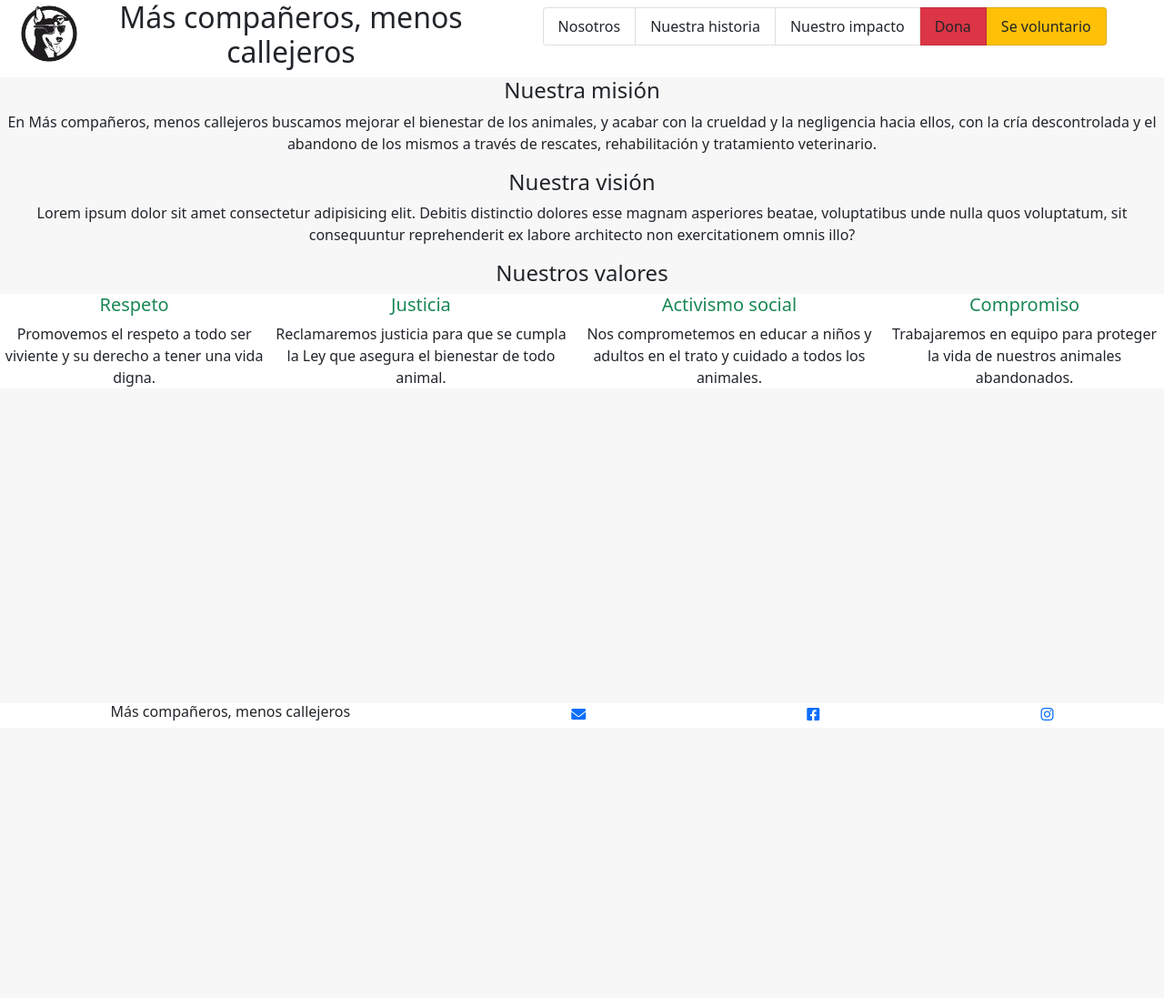
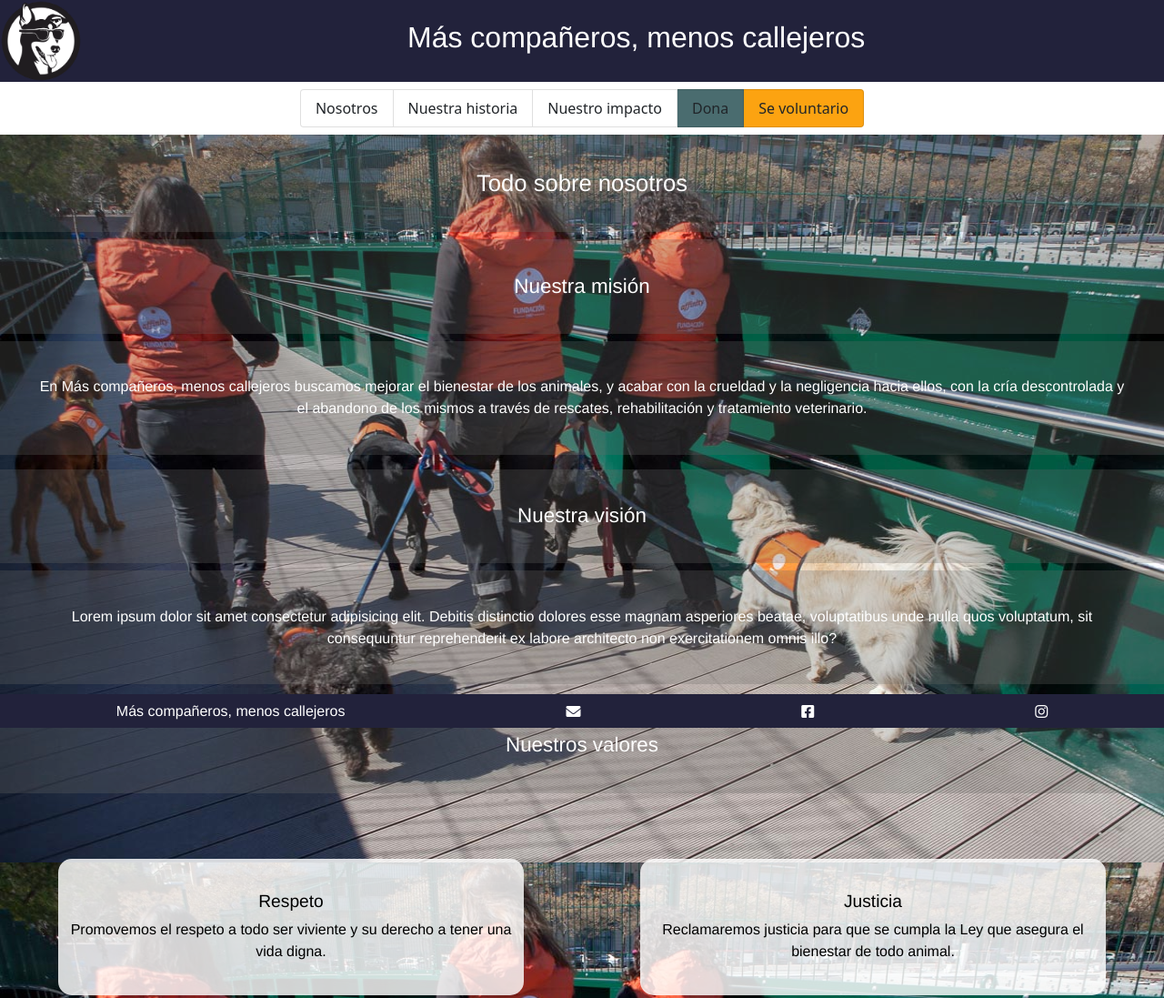
Before and after one commit to Cecilia00/Callejeros, a website: page Index.html in a window 1280 px wide. Shown: the top 1097 px of the page at 91% size. Before the commit the page ends 800 px from the top, so only its background shows below. Drawn offline with nearby package versions, Linux system fonts and the light colour scheme.

Commit message:
Used sass to modify Index and Impacto

```diff
--- a/Index.html
+++ b/Index.html
@@ -11,72 +11,69 @@
         <!-- Bootstrap CDN Stylesheet -->
             <link href="https://cdn.jsdelivr.net/npm/bootstrap@5.1.3/dist/css/bootstrap.min.css" rel="stylesheet" integrity="sha384-1BmE4kWBq78iYhFldvKuhfTAU6auU8tT94WrHftjDbrCEXSU1oBoqyl2QvZ6jIW3" crossorigin="anonymous">
         <!-- Stylesheet -->
-        <link rel="stylesheet" href="./css/style.css">
+            <link rel="stylesheet" href="./css/newStyle.css">
 
     </head>
     <body>
 
     <!-- Header -->
-    <header class="container-fluid bg-white">
-        <div class="row">
-            <div class="col-1">
-                <img class="float-left img-responsive" id="logo" src="imagenes/imagen5.png" alt="Logo">
-            </div>
-            <div class="col-4">
-                <h1 class="text-center h2">Más compañeros, menos callejeros</h1>
-            </div>
-            <div class="col-7">
+        <header>
+                <img class="logo" src="imagenes/imagen5.png" alt="Logo, caricatura de perro con lentes">
+                <h1 class="header_h1">Más compañeros, menos callejeros</h1>
+                <button class="burgerBtn"><i class="fa-solid fa-bars"></i></button>
+                <div class="headerNav">
                     <nav class="navbar navbar-expand-lg navbar-light bg-white">
                         <div class="container-fluid d-flex justify-content-around">
                             <ul class="list-group list-group-horizontal-sm">
                                 <li class="list-group-item"><a href="Index.html" class="link-dark text-decoration-none">Nosotros</a></li>
                                 <li class="list-group-item"><a href="pages/Historia.html" class="link-dark text-decoration-none">Nuestra historia</a></li>
                                 <li class="list-group-item"><a href="pages/Impacto.html"class="link-dark text-decoration-none">Nuestro impacto</a></li>
-                            <li class="list-group-item bg-danger"><a href="pages/Dona.html" class="link-dark text-decoration-none">Dona</a></li>
-                            <li class="list-group-item bg-warning"><a href="pages/Voluntario.html" class="link-dark text-decoration-none">Se voluntario</a></li>
+                                <li class="list-group-item li-color1"><a href="pages/Dona.html" class="link-dark text-decoration-none">Dona</a></li>
+                                <li class="list-group-item li-color2"><a href="pages/Voluntario.html" class="link-dark text-decoration-none">Se voluntario</a></li>
                             </ul>
                         </div>
                     </nav>
                 </div>
-        </div>
         </header>
 
     <!-- Main -->
-    <main class="main_container">
-        <h4 class="container-fluid h4 text-center">
+        <main class="main_home">
+            <h2 class="main_h2">Todo sobre nosotros</h2>
+            <h3 class="main_h3">
                 Nuestra misión
-        </h4>
-        <p class="font-weight-light text-center">
+            </h3>
+            <p class="main_p">
             En Más compañeros, menos callejeros buscamos mejorar el bienestar de los animales, y acabar con la crueldad y la negligencia hacia ellos, con la cría descontrolada y el abandono de los mismos a través de rescates, rehabilitación y tratamiento veterinario.
             </p>
-        <h4 class="container-fluid h4 text-center">
+            <h3 class="main_h3">
                 Nuestra visión
-        </h4>
-        <p class="font-weight-light text-center">
+            </h3>
+            <p class="main_p">
         Lorem ipsum dolor sit amet consectetur adipisicing elit. Debitis distinctio dolores esse magnam asperiores beatae, voluptatibus unde nulla quos voluptatum, sit consequuntur reprehenderit ex labore architecto non exercitationem omnis illo?
-        <h4 class="container-fluid h4 text-center">
+            <h3 class="main_h3">
                 Nuestros valores
-        </h4>
-        <ul class="d-flex justify-content-around list-unstyled">
+            </h3>
+            <ul class="main_ul">
 
-            <li class="font-weight-light text-center bg-white">
-                <h5 class="lead text-success">Respeto</h5>
-                Promovemos el respeto a todo ser viviente y su derecho a tener una vida digna.</li>
-            <li class="font-weight-light text-center bg-white">
-                <h5 class="lead text-success">Justicia</h5>
+                <li class="main_li">
+                    <h4 class="main_h4">Respeto</h4>
+                    Promovemos el respeto a todo ser viviente y su derecho a tener una vida digna.
+                </li>
+                <li class="main_li">
+                    <h4 class="main_h4">Justicia</h4>
                     Reclamaremos justicia para que se cumpla la Ley que asegura el bienestar de todo animal.</li>
-            <li class="font-weight-light text-center bg-white">
-                <h5 class="lead text-success">Activismo social</h5>
+                <li class="main_li">
+                    <h4 class="main_h4">Activismo social</h4>
                     Nos comprometemos en educar a niños y adultos en el trato y cuidado a todos los animales.</li>
-            <li class="font-weight-light text-center bg-white">
-                <h5 class="lead text-success">Compromiso</h5>
+                <li class="main_li">
+                    <h4 class="main_h4">Compromiso</h4>
                     Trabajaremos en equipo para proteger la vida de nuestros animales abandonados.</li>
             </ul>
         </main>
 
     <!-- Footer  -->
-    <footer class="d-flex fixed-bottom justify-content-around bg-white">
-        <h6 class="d-inline" >Más compañeros, menos callejeros</h5>
+        <footer class="fixed-bottom">
+            <h5 class="footer_h5" >Más compañeros, menos callejeros</h5>
             <a href="mailto:mcmc@gmail.com"> <i class="fa-solid fa-envelope"></i></a>
             <a href="https://www.facebook.com"><i class="fa-brands fa-facebook-square"></i></a>
             <a href="https://www.instagram.com"><i class="fa-brands fa-instagram"></i></a>
--- /dev/null
+++ b/sass/sassStyle.scss
@@ -0,0 +1,224 @@
+/* Variables */
+$color-1:#22223B;
+$color-2:#E5E5E5;
+$color-3:#4A6C6F;
+$color-4:#FCA311;
+
+
+*{
+    margin:0;
+    padding: 0;
+}
+
+/* Estilos del header */
+header{
+    background-color: $color-1;
+    display: flex;
+    justify-content: space-between;
+    flex-wrap: wrap;
+
+    .logo{
+        width: 25%;
+        align-self: center;
+    }
+    .header_h1{
+        font-family:'Franklin Gothic Medium', 'Arial Narrow', Arial, sans-serif ;
+        color: white;
+        width: 75% ;
+        font-size: 1.5rem;
+        padding-left: 10%;
+        padding-right: 5%;
+        align-self: center;
+    }
+    .burgerBtn{
+        display: none;
+    }
+    .headerNav{
+        width: 100%;
+        .li-color1{
+            background-color:$color-3;
+        }
+        .li-color2{
+            background-color:$color-4;
+        }
+
+    }
+
+}
+
+/* Estilos del main general: aplican a todas las hojas*/
+main{
+    .main_h2{
+        font-family:'Franklin Gothic Medium', 'Arial Narrow', Arial, sans-serif ;
+        color: white;
+        background-color: rgba(106, 105, 104, 0.273);
+        font-size: 1.2rem;
+        padding: 3%;
+        text-align: center;
+
+    }
+    .main_h3{
+        font-family:'Franklin Gothic Medium', 'Arial Narrow', Arial, sans-serif ;
+        color: white;
+        background-color: rgba(106, 105, 104, 0.273);
+        font-size: 1rem;
+        padding: 3%;
+        text-align: center;
+
+    }
+
+    .main_p{
+        font-family:'Franklin Gothic Medium', 'Arial Narrow', Arial, sans-serif ;
+        color: white;
+        background-color: rgba(106, 105, 104, 0.273);
+        font-size: 0.8rem;
+        padding: 3%;
+        text-align: center;
+
+    }
+
+    .main_ul{
+        display: flex;
+        flex-wrap: wrap;
+        justify-items: center;
+        padding:0px 0px 3% 0px;
+
+        .main_li{
+            display: flex;
+            flex-wrap: wrap;
+            width:100%;
+            height: 150px;
+            align-content:center;
+            font-family:'Franklin Gothic Medium', 'Arial Narrow', Arial, sans-serif ;
+            color: black;
+            background-color: rgba(255, 255, 255, 0.819);
+            font-size: 0.8rem;
+            margin: 5%;
+            justify-content: center;
+            text-align: center;
+            border-radius: 15px;
+
+
+            .main_h4{
+                display:block;
+                text-align:center;
+                width: 100%;
+                font-size: 0.9rem;
+            }
+
+        }
+    }
+}
+
+/* Estilos del main de la hoja Index */
+.main_home{
+
+    background-image: url(../imagenes/imagen11.jpg);
+    background-repeat: no-repeat;
+    background-attachment: fixed;
+    background-position: center;
+    }
+/* Estilos del main de la hoja Impacto */
+
+.main_impacto{
+    background-color: $color-2;
+    .main_liImpacto{
+        box-shadow: 2.5px 3px #a0a0a0;
+    }
+
+}
+
+/* Estilos del footer */
+
+footer{
+    display: flex;
+    justify-content: space-around;
+    background-color: $color-1;
+    align-items:center;
+    padding: 2%;
+
+    .footer_h5{
+        font-family:'Franklin Gothic Medium', 'Arial Narrow', Arial, sans-serif ;
+        color: white;
+        font-size: 0.8rem;
+        margin:0px;
+    }
+
+    i{
+        color: white;
+
+    }
+}
+
+@media only screen and (min-width:401px){
+
+    /* Estilos del header */
+    header{
+
+        .logo{
+            width: 7%;
+        }
+        .header_h1{
+            font-size: 2rem;
+        }
+
+    }
+   /* Estilos del main general: aplican a todas las hojas*/
+    main{
+        .main_h2{
+            font-size: 1.6rem;
+            &:hover{
+                background-color:rgba(0, 0, 0, 0.273) ;
+            }
+
+        }
+        .main_h3{
+            font-size: 1.4rem;
+            &:hover{
+                background-color:rgba(0, 0, 0, 0.273) ;
+            }
+        }
+        .main_h4{
+            font-size: 1.2rem;
+
+        }
+        .main_p{
+            font-size: 1rem;
+            &:hover{
+                font-size: 1.2rem;
+                background-color:rgba(0, 0, 0, 0.273) ;
+            }
+        }
+        .main_ul{
+
+            .main_li{
+                font-size: 1rem;
+                width: 40%;
+
+                &:hover{
+                    background-color: white;
+                    transform: scale(1.2);
+                }
+
+                .main_h4{
+                    font-size: 1.2rem;
+                }
+
+            }
+        }
+    }
+     /* Estilos del main de la hoja Index */
+    .main_home{
+        background-size: 100%;
+        background-repeat: repeat-y;
+    }
+
+    /* Estilos del footer */
+
+    footer{
+        padding: 0.5%;
+        .footer_h5{
+            font-size: 1rem;
+        }
+    }
+}
```
Also changed, not shown: package.json (added, +25 -0 lines), pages/Impacto.html (+20 -29 lines), css/newStyle.css (added), css/style.css (line endings or trailing spaces), imagenes/imagen11.jpg (added), 2 other files. Lines whose indentation alone changed are shown as unchanged.
